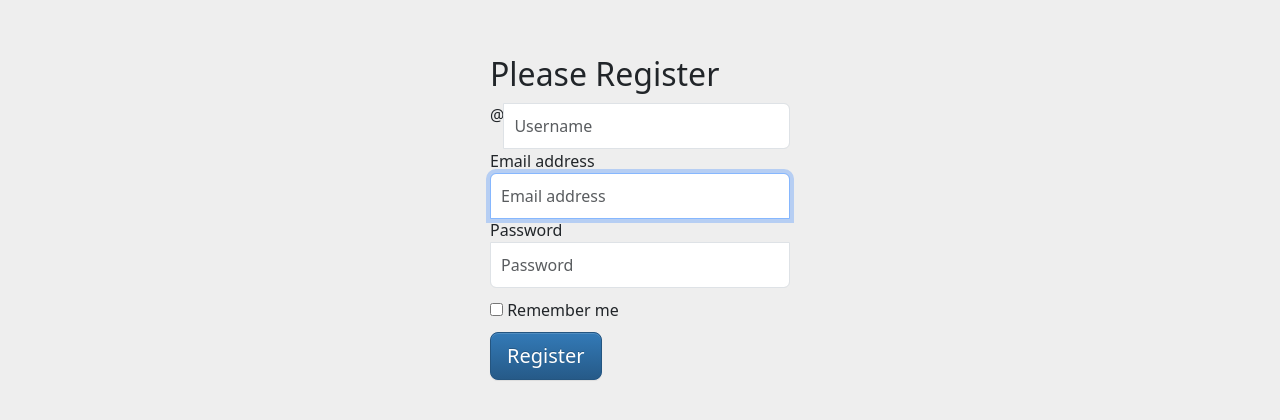
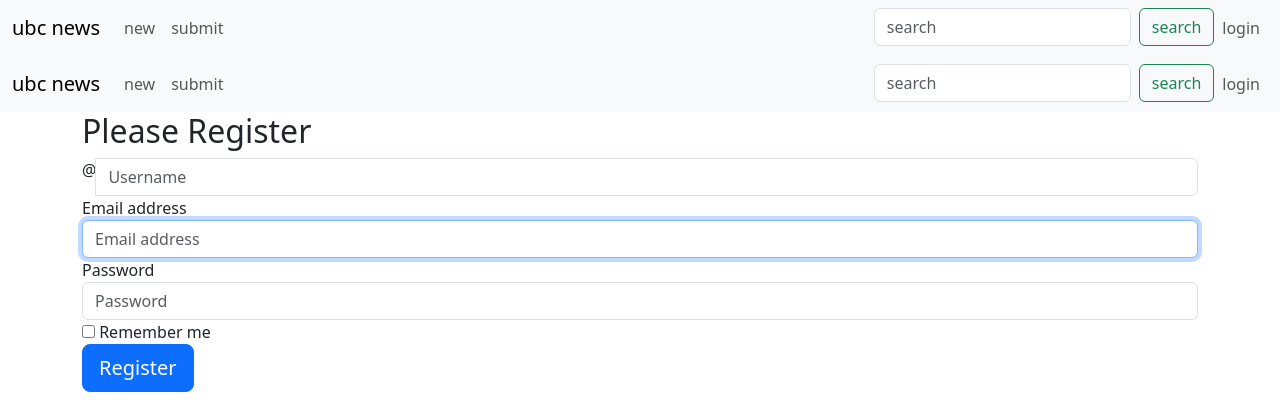
Before and after one commit to COSC360/project-yash-atreya, a PHP site: page /register.php in a window 1280 px wide. Shown: the top 420 px of the page. Run offline with PHP 8.4, Linux system fonts and the light colour scheme.

Commit message:
navbar and auth conditions

```diff
--- a/src/header.php
+++ b/src/header.php
@@ -1,4 +1,18 @@
-<!DOCTYPE html>
+<?php
+require('db.php');
+// Start the session
+session_start();
+// Check if user is logged in using the session variable
+$credential_are_set = false;
+$user_id = 'no user id';
+$username = 'no username';
+if(isset($_SESSION['username']) && $_SESSION['username'] != 'root' && isset($_SESSION['user_id'])) {
+    $username = $_SESSION['username'];
+    $user_id = $_SESSION['user_id'];
+    $credential_are_set = true;
+}
+?>
+<!-- <!DOCTYPE html>
 <html xmlns="http://www.w3.org/1999/xhtml" xml:lang="en" lang="en">
 
 <head>
@@ -7,13 +21,60 @@
     <meta name="keywords" content="put, keywords, here" />
     <meta name="robots" content="noindex" />
     <meta name="viewport" content="width=device-width, initial-scale=1, maximum-scale=1, user-scalable=no">
-    <title>PHP-MySQL Website from Scratch</title>
+    <title>ubc news</title>
 
-    <!-- Latest compiled and minified CSS -->
-    <link href="https://cdn.jsdelivr.net/npm/bootstrap@5.3.0-alpha1/dist/css/bootstrap.min.css" rel="stylesheet" integrity="sha384-GLhlTQ8iRABdZLl6O3oVMWSktQOp6b7In1Zl3/Jr59b6EGGoI1aFkw7cmDA6j6gD" crossorigin="anonymous">
+     Latest compiled and minified CSS -->
+    <!-- <link href="https://cdn.jsdelivr.net/npm/bootstrap@5.3.0-alpha1/dist/css/bootstrap.min.css" rel="stylesheet" integrity="sha384-GLhlTQ8iRABdZLl6O3oVMWSktQOp6b7In1Zl3/Jr59b6EGGoI1aFkw7cmDA6j6gD" crossorigin="anonymous"> -->
 
     <!-- Optional theme -->
-    <link rel="stylesheet" href="https://maxcdn.bootstrapcdn.com/bootstrap/3.3.7/css/bootstrap-theme.min.css">
+    <!-- <link rel="stylesheet" href="https://maxcdn.bootstrapcdn.com/bootstrap/3.3.7/css/bootstrap-theme.min.css"> -->
 
-    <link rel="stylesheet" href="style.css">
+    <!-- <link rel="stylesheet" href="style.css"> -->
+<!-- </head> -->
+<!DOCTYPE html>
+<html lang="en">
+<head>
+  <meta charset="UTF-8">
+  <meta name="viewport" content="width=device-width, initial-scale=1.0">
+  <link href="https://cdn.jsdelivr.net/npm/bootstrap@5.3.0-alpha1/dist/css/bootstrap.min.css" rel="stylesheet">
+  <title>ubc news</title>
 </head>
+<body>
+  <nav class="navbar navbar-expand-lg navbar-light bg-light">
+    <div class="container-fluid">
+      <a class="navbar-brand" href="#">
+        ubc news
+      </a>
+      <div class="collapse navbar-collapse">
+        <ul class="navbar-nav me-auto mb-2 mb-lg-0">
+          <li class="nav-item">
+            <a class="nav-link" href="#">new</a>
+          </li>
+          <li class="nav-item">
+            <a class="nav-link" href="submit.php">submit</a>
+          </li>
+        </ul>
+        <ul class="navbar-nav ms-auto mb-2 mb-lg-0">
+          <li class="nav-item">
+            <form class="d-flex">
+              <input class="form-control me-2" type="search" placeholder="search" aria-label="Search">
+              <button class="btn btn-outline-success" type="submit">search</button>
+            </form>
+          </li>
+          <li class="nav-item">
+            <?php
+                if($credential_are_set) {
+                    echo '<a class="nav-link" href="user.php?id=' . $user_id . '">' . $username . '</a>';
+                } else {
+                    echo '<a class="nav-link" href="login.php">login</a>';
+                }
+            ?>
+          </li>
+        </ul>
+      </div>
+    </div>
+  </nav>
+  <script src="https://cdn.jsdelivr.net/npm/@popperjs/core@2.11.6/dist/umd/popper.min.js"></script>
+  <script src="https://cdn.jsdelivr.net/npm/bootstrap@5.3.0-alpha1/dist/js/bootstrap.min.js"></script>
+</body>
+</html>
--- a/src/login.php
+++ b/src/login.php
@@ -25,7 +25,7 @@ if(isset($_POST['username']) && isset($_POST['password'])) {
     }
 }
 
-if(isset($_SESSION['username'])) {
+if(isset($_SESSION['username']) && isset($_SESSION['user_id'])) {
     header("Location: index.php");
 } else {
     ?>
--- a/src/post.php
+++ b/src/post.php
@@ -1,8 +1,6 @@
 <?php
 include 'header.php';
 require('db.php');
-// Start the session
-session_start();
 // Get query string
 if(isset($_GET['id'])) {
     $id = $_GET['id'];
--- a/src/register.php
+++ b/src/register.php
@@ -1,5 +1,10 @@
 <?php
+include 'header.php';
 require('db.php');
+
+if(isset($_SESSION['username']) && $_SESSION['username'] != 'root' && isset($_SESSION['user_id'])) {
+    header("Location: index.php");
+}
 
 if(isset($_POST['username']) && isset($_POST['email']) && isset($_POST['password'])) {
     $username = $_POST['username'];
@@ -46,8 +51,6 @@ if(isset($_POST['username']) && isset($_POST['email']) && isset($_POST['password
         $row = mysqli_fetch_assoc($result);
         $user_id = $row['id'];
         print_r($row);
-        // Start the session
-        session_start();
         $_SESSION['username'] = $username;
         $_SESSION['user_id'] = $user_id;
         // Redirect to home
--- a/src/submit.php
+++ b/src/submit.php
@@ -1,8 +1,6 @@
 <?php
 include 'header.php';
 require('db.php');
-// Start the session
-session_start();
 // Check if user is logged in using the session variable
 if(!isset($_SESSION['username']) || $_SESSION['username'] == 'root' || !isset($_SESSION['user_id'])) {
     header("Location: login.php");
```
Also changed, not shown: src/index.php (+0 -10 lines), src/logout.php (+3 -7 lines), src/user.php (added, +38 -0 lines).
